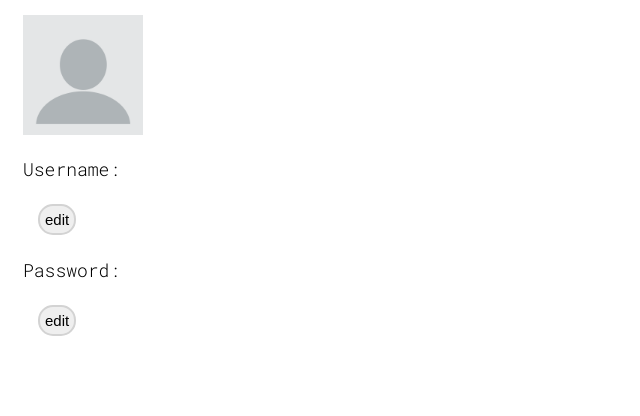
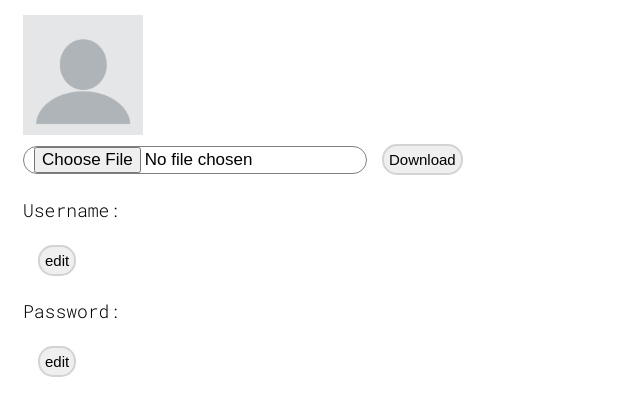
Before and after one commit to vladislavaSim/pugs-community, a React (Create React App) app: page /editProfile in a window 1280 px wide. Shown: the top 416 px of the page, without its empty margins (0-640 px from the left). Built offline with nearby package versions, Linux system fonts and the light colour scheme.

Commit message:
new pic not showing fixed

```diff
--- a/src/pugs-community/EditProfileInfo.jsx
+++ b/src/pugs-community/EditProfileInfo.jsx
@@ -2,7 +2,6 @@ import React from "react";
 import {connect} from "react-redux";
 import {isEdit, logIn} from "./action/action";
 import {ProfilePic} from "./ProfilePic";
-import defaultProfPic from './img/default-profile-pic.png'
 
 function EditProfileInfo(props) {
     const {info, isEdit, toggleToEdit, saveInfo} = props;
@@ -13,7 +12,7 @@ function EditProfileInfo(props) {
     }
     function renderUserInfo(obj) {
             return <div className='edit_user_info'>
-                { isEdit ? <ProfilePic /> : <img src={defaultProfPic} className='profile-pic' alt='profile-pic'/>}
+                <ProfilePic />
                 <p className='edit_user_title'>Username:</p>
                 { isEdit
                     ? <input value={obj.username} onChange={(e) => saveInfo(prepObj('username', e))} />
--- a/src/pugs-community/Profile.jsx
+++ b/src/pugs-community/Profile.jsx
@@ -5,6 +5,7 @@ import EditProfileInfo from "./EditProfileInfo";
 import {isEdit} from "./action/action";
 import {GetAPug} from "./GetAPug";
 import {Messages} from "./Messages";
+import {ToDoList} from "./ToDoList";
 
 export function Profile() {
 
@@ -26,28 +27,32 @@ export function Profile() {
             return <Messages />
         } else if(tab === 3){
             return <EditProfileInfo />
+        } else if(tab === 4) {
+            return <ToDoList/>
         } else {
                 return null
             }
         }
 
+
     function exit() {
         history.push('/main')
     }
-    console.log(switchTabs(2))
 
-    return <div>
+    return (
+        <div>
             <div className='profile_container'>
                 <Link className='return' to='/main' >Return to main page</Link>
                 Hello, {info.username}
             </div>
             <div className='buttons_container'>
                 <button onClick={() => handleEditPage()} className='user_box_buttons'>Edit profile</button>
-                    <button className='user_box_buttons'>Search</button>
+                <button className='user_box_buttons' onClick={() => setTab(4)}>to do list</button>
                 <button className='user_box_buttons' onClick={() => setTab(2)}>Messages</button>
                 <button className='user_box_buttons' onClick={() => setTab(1)}>Get a pug</button>
                 <button className='user_box_buttons' onClick={exit}>Exit</button>
             </div>
             {switchTabs()}
         </div>
+    );
 }
```
Lines whose indentation alone changed are shown as unchanged.
